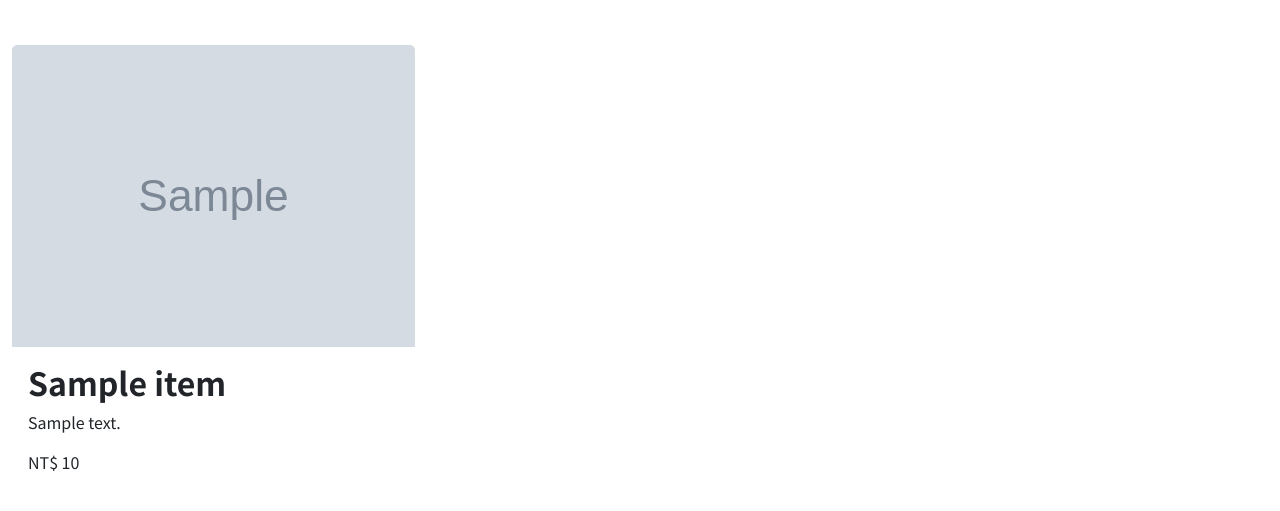
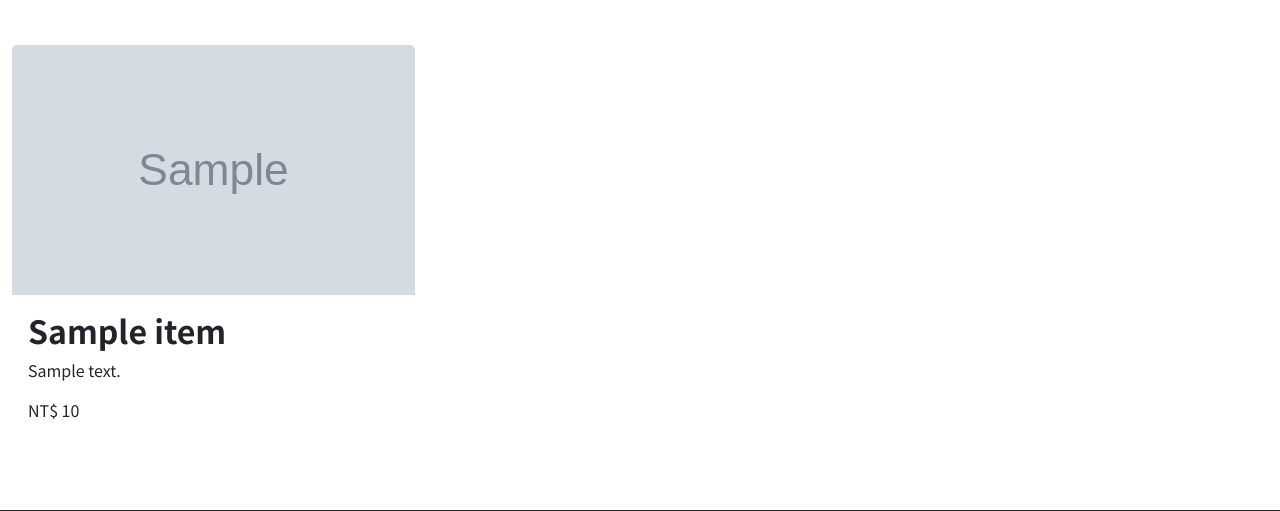
Before and after one commit to oneoneone522/onemoretimecroissant, a Django app: page / in a window 1280 px wide. Shown: the part 1582-2093 px from the top of the page. Run offline with Django 5.2, Linux system fonts and the light colour scheme; tables that the repository leaves empty hold one stand-in row (values such as "Sample post"); grey boxes marked "Sample" are stand-in pictures; data that the repository does not hold is empty.

Commit message:
Update index.html
index item height fixed

```diff
--- a/core/templates/core/index.html
+++ b/core/templates/core/index.html
@@ -77,7 +77,9 @@
       {% for item in items %}
         <div class="col-12 col-sm-6 col-md-4 mb-4">
           <div class="card h-100" style="border: none;">
-            <img src="{{ item.image.url }}" class="card-img-top" alt="{{ item.name }}">
+            <div style="height: 250px; overflow: hidden;">
+              <img src="{{ item.image.url }}" class="card-img-top" alt="{{ item.name }}" style="height: 100%; width: 100%; object-fit: cover;">
+            </div>
             <div class="card-body">
               <h2><strong>{{ item.name }}</strong></h2>
               <p class="card-text">{{ item.description }}</p>
@@ -87,5 +89,6 @@
         </div>
       {% endfor %}
     </div>
-  </div>
+</div>
+
 {% endblock %}
```
